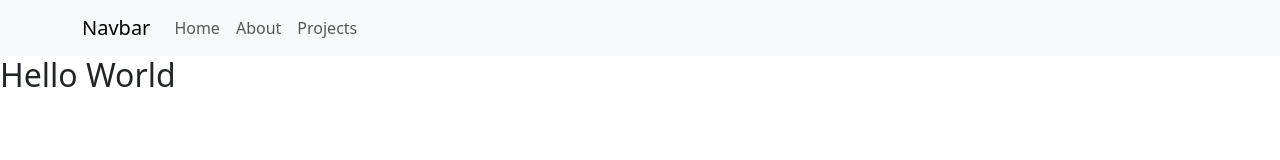
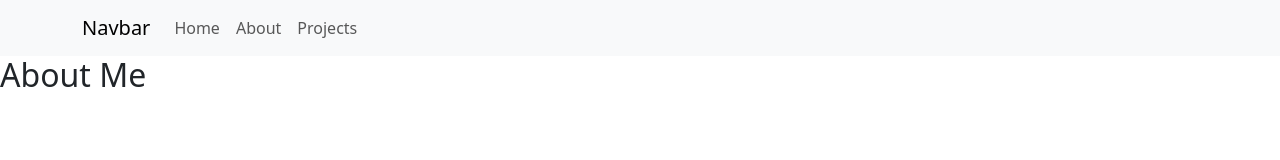
Before and after one commit to dhayv/davidhyppolite, a React (Vite) app in the folder personalproject/: page /about in a window 1280 px wide. Shown: the top 160 px of the page. Built offline with nearby package versions, Linux system fonts and the light colour scheme.

Commit message:
linked paged and create askills component

```diff
--- a/personalproject/src/Component/About.tsx
+++ b/personalproject/src/Component/About.tsx
@@ -4,9 +4,9 @@ import React from "react";
 
 const About: React.FC = () => {
     return (
-        <section>
-            <h2>Hello World</h2>
-        </section>
+        <div>
+            <h2>About Me</h2>
+        </div>
     );
 };
 
--- a/personalproject/src/Component/Home.tsx
+++ b/personalproject/src/Component/Home.tsx
@@ -43,7 +43,6 @@ const Home: React.FC = () => {
                     </Suspense>
 
                 )}
-
             </div>
 
         </Container>
```
Also changed, not shown: personalproject/src/Component/Skills.tsx (added, +12 -0 lines), personalproject/src/Component/Welcome.tsx (added, +11 -0 lines).
